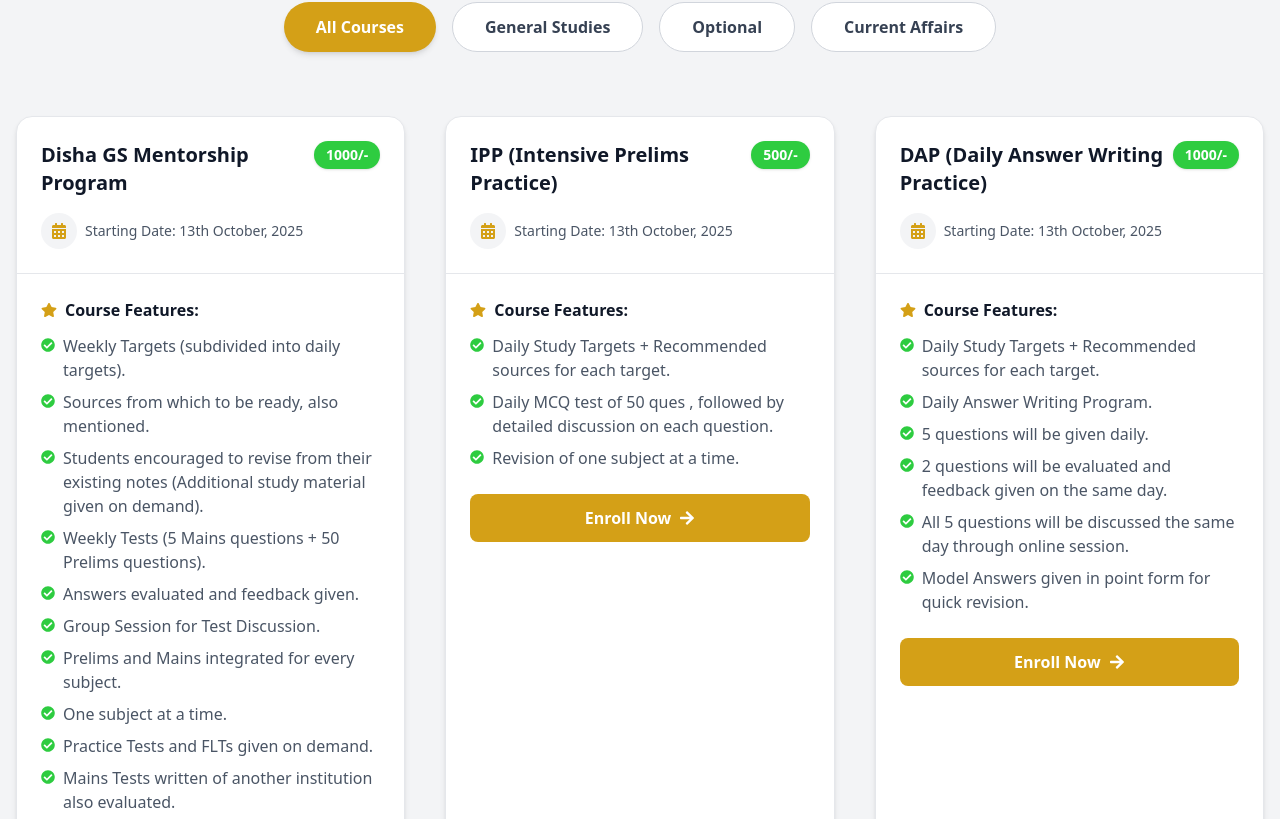
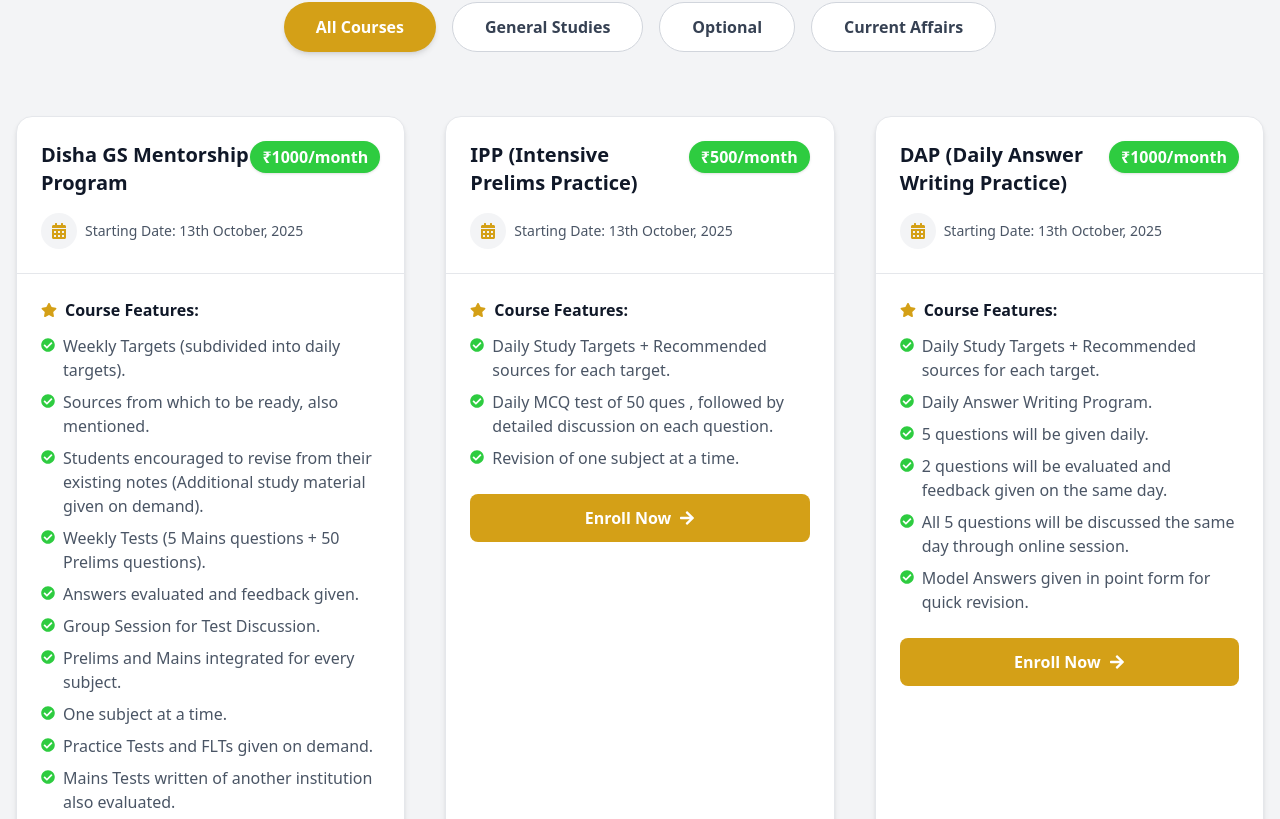
Before and after one commit to kalyandoki/Neenv-Landing-Page, a React (Vite) app: page / in a window 1280 px wide. Shown: the part 2361-3180 px from the top of the page. Built offline with nearby package versions, Linux system fonts and the light colour scheme.

Commit message:
Neenv-IAS

```diff
--- a/src/components/Courses.jsx
+++ b/src/components/Courses.jsx
@@ -16,7 +16,7 @@
       id: 1,
       title: "Disha GS Mentorship Program",
       category: "gs",
-      price: "1000/-",
+      price: "₹1000/month",
       duration: "Starting Date: 13th October, 2025",
       faculty: "",
       features: [
@@ -39,7 +39,7 @@
       id: 2,
       title: "IPP (Intensive Prelims Practice)",
       category: "gs",
-      price: "500/-",
+      price: "₹500/month",
       duration: "Starting Date: 13th October, 2025",
       faculty: "",
       features: [
@@ -52,7 +52,7 @@
       id: 3,
       title: "DAP (Daily Answer Writing Practice)",
       category: "gs",
-      price: "1000/-",
+      price: "₹1000/month",
       duration: "Starting Date: 13th October, 2025",
       faculty: "",
       features: [
@@ -68,7 +68,7 @@
       id: 4,
       title: "Polity GS Module",
       category: "gs",
-      price: "1999/-",
+      price: "₹1999/-",
       duration: "Starting Date: 13 October, 2025",
       faculty: "",
       features: [
@@ -82,7 +82,7 @@
       id: 5,
       title: "Economy GS Module",
       category: "gs",
-      price: "1999/-",
+      price: "₹1999/-",
       duration: "Starting Date: 13th October, 2025",
       faculty: "",
       features: [
@@ -96,7 +96,7 @@
       id: 6,
       title: "Optional Mentorship",
       category: "optional",
-      price: "1999/-",
+      price: "₹1999/-",
       duration: "Oct 13, 2025 - Jan 20, 2026",
       faculty: "Subject Experts",
       subjects: "Pub Ad, PSIR, Geography, Anthropology",
@@ -112,7 +112,7 @@
       id: 7,
       title: "Current Affairs Program",
       category: "current",
-      price: "4999/-",
+      price: "₹4999/-",
       duration: "11 Oct, 2025 - 15 Aug, 2026",
       faculty: "Ravi Pathak and Aman Soni",
       features: [
@@ -383,7 +383,7 @@
                   <h3 className="text-lg lg:text-xl font-bold text-gray-900 transition-colors">
                     {course.title}
                   </h3>
-                  <span className="bg-[#2ECC40] text-white px-3 py-1 rounded-full text-sm font-bold shadow-sm">
+                  <span className="bg-[#2ECC40] text-white px-3 py-1 rounded-full text-md font-bold shadow-sm text-center">
                     {course.price}
                   </span>
                 </div>
--- a/src/components/Footer.jsx
+++ b/src/components/Footer.jsx
@@ -12,6 +12,7 @@
 } from "react-icons/fa";
 import { FaXTwitter } from "react-icons/fa6";
 import NeevnLogo from "../assets/images/Neenv-IAS.png";
+import ThreadsLogo from "../assets/images/Threads.webp";
 
 const Footer = () => {
   return (
@@ -80,12 +81,13 @@
             </div> */}
             <div className="flex space-x-3">
               <a
-                // href="https://www.facebook.com/share/14JVZbKhEmW/"
-                // target="_blank"
-                // rel="noopener noreferrer"
-                className="w-10 h-10 rounded-full bg-gray-100 flex items-center justify-center text-[#1877F2] hover:bg-[#1877F2] hover:text-white transition"
+                href="https://www.threads.com/@neenvias19"
+                target="_blank"
+                rel="noopener noreferrer"
+                className="w-10 h-10 rounded-full bg-gray-100 flex items-center justify-center text-[#1877F2] hover:bg-[#efededc3] hover:text-white transition"
               >
-                <FaFacebookF size={22} />
+                {/* <FaFacebookF size={22} /> */}
+                <img src={ThreadsLogo} alt="Threads" className="w-8 h-8" />
               </a>
               <a
                 href="https://x.com/NeenvIAS?t=jXHUuRqBvyNJyJZjY2bsDA&s=09"
```
Also changed, not shown: src/assets/images/Threads.webp (added), src/assets/images/threads-app.png (added).
